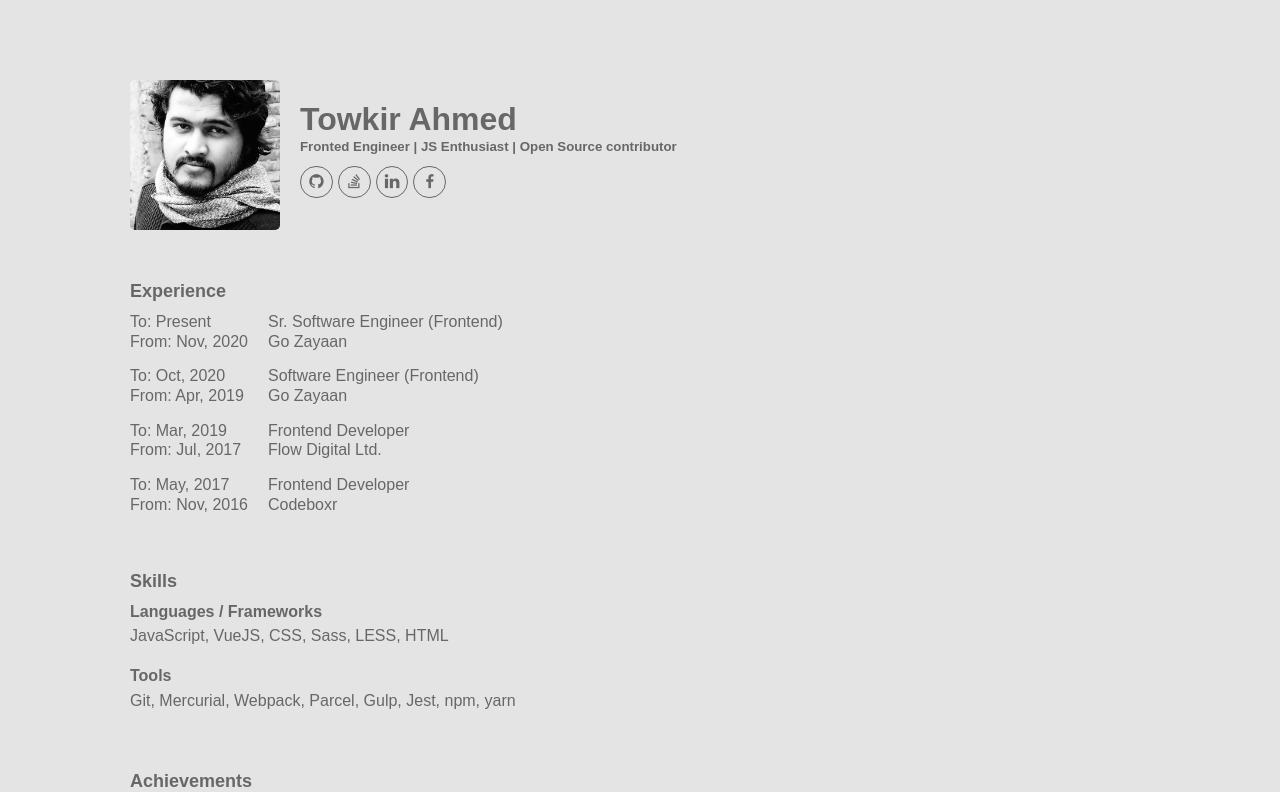
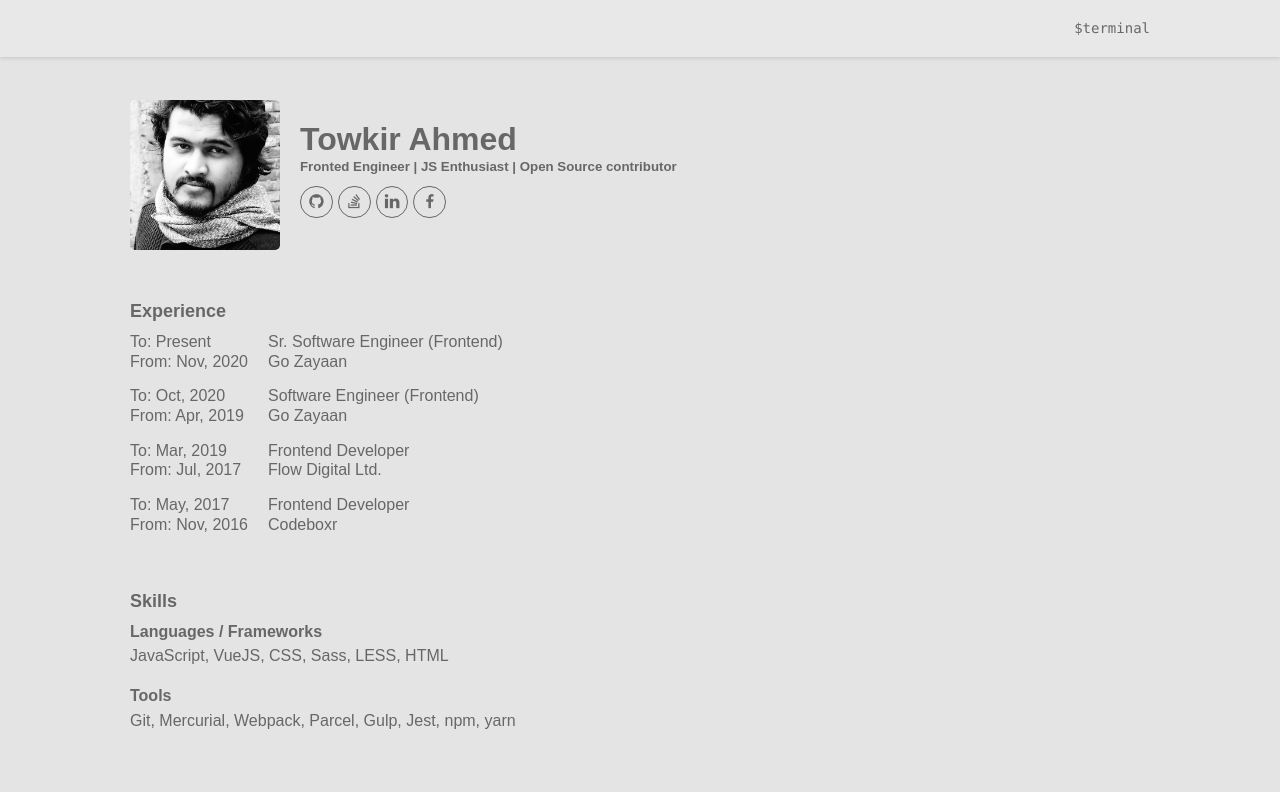
Before and after one commit to towkir/towkir.github.io, a Vue app: page /human in a window 1280 px wide. Shown: the top 792 px of the page. Built offline with nearby package versions, Linux system fonts and the light colour scheme.

Commit message:
added header to human page

```diff
--- a/src/App.vue
+++ b/src/App.vue
@@ -33,6 +33,8 @@ export default {
   --text-color: #d0d0d0;
   --border-color: #6f6f6f;
   --background-color: #282c34;
+  --header-background-color: rgba(40, 44, 52, 0.15);
+  --header-shadow-color: rgba(0, 0, 0, .2);
   --command-color: #00c32f;
   --error-color: #ff7a7a;
   --success-color: #10ff00;
@@ -43,6 +45,8 @@ export default {
   --text-color: #676767;
   --border-color: #c5c5c5;
   --background-color: #e4e4e4;
+  --header-background-color: rgba(255, 255, 255, 0.15);
+  --header-shadow-color: rgba(0, 0, 0, .2);
   --command-color: #000;
   --error-color: #ad5c5c;
   --success-color: #649860;
--- /dev/null
+++ b/src/components/Header.vue
@@ -0,0 +1,47 @@
+<template>
+  <div class="header-wrapper">
+    <div class="content">
+      <!-- <i class="fi fi-adjust"></i> | -->
+      <router-link to="/">$terminal</router-link>
+    </div>
+  </div>
+</template>
+
+<script>
+export default {
+  name: 'Header',
+};
+</script>
+
+<style lang="less" scoped>
+.header-wrapper {
+  font-family: 'Menlo', monospace;
+  font-size: 14px;
+  position: fixed;
+  left: 0;
+  top: 0;
+  right: 0;
+  z-index: 5;
+  background-color: var(--header-background-color);
+  box-shadow: 0 0 5px 0 var(--header-shadow-color);
+  backdrop-filter: blur(5px);
+  .content {
+    max-width: 1020px;
+    margin: 0 auto;
+    padding: 20px 80px;
+    text-align: right;
+    user-select: none;
+    i {
+      vertical-align: middle;
+      cursor: pointer;
+    }
+    a {
+      color: inherit;
+      text-decoration: none;
+      &:focus, &:active, &:visited {
+        color: inherit;
+      }
+    }
+  }
+}
+</style>
--- a/src/views/Human.vue
+++ b/src/views/Human.vue
@@ -1,5 +1,6 @@
 <template>
   <div class="wrapper">
+    <Header/>
     <div class="home">
       <div class="intro">
         <img src="@/assets/images/towkir.jpg" class="profile-photo" alt="photo-of-towkir">
@@ -25,13 +26,14 @@
 </template>
 
 <script>
+import Header from '@/components/Header.vue';
 import InfoBlock from '@/components/InfoBlock.vue';
 import Footer from '@/components/Footer.vue';
 import commands from '@/commands.json';
 
 export default {
   name: 'Human',
-  components: { InfoBlock, Footer },
+  components: { Header, InfoBlock, Footer },
   computed: {
     about() {
       return {
@@ -62,7 +64,7 @@ export default {
 .wrapper {
   font-family: 'Avenir', sans-serif;
   .home {
-    padding: 80px;
+    padding: 100px 80px 80px;
     font-size: 16px;
     max-width: 1020px;
     margin: 0 auto;
```
